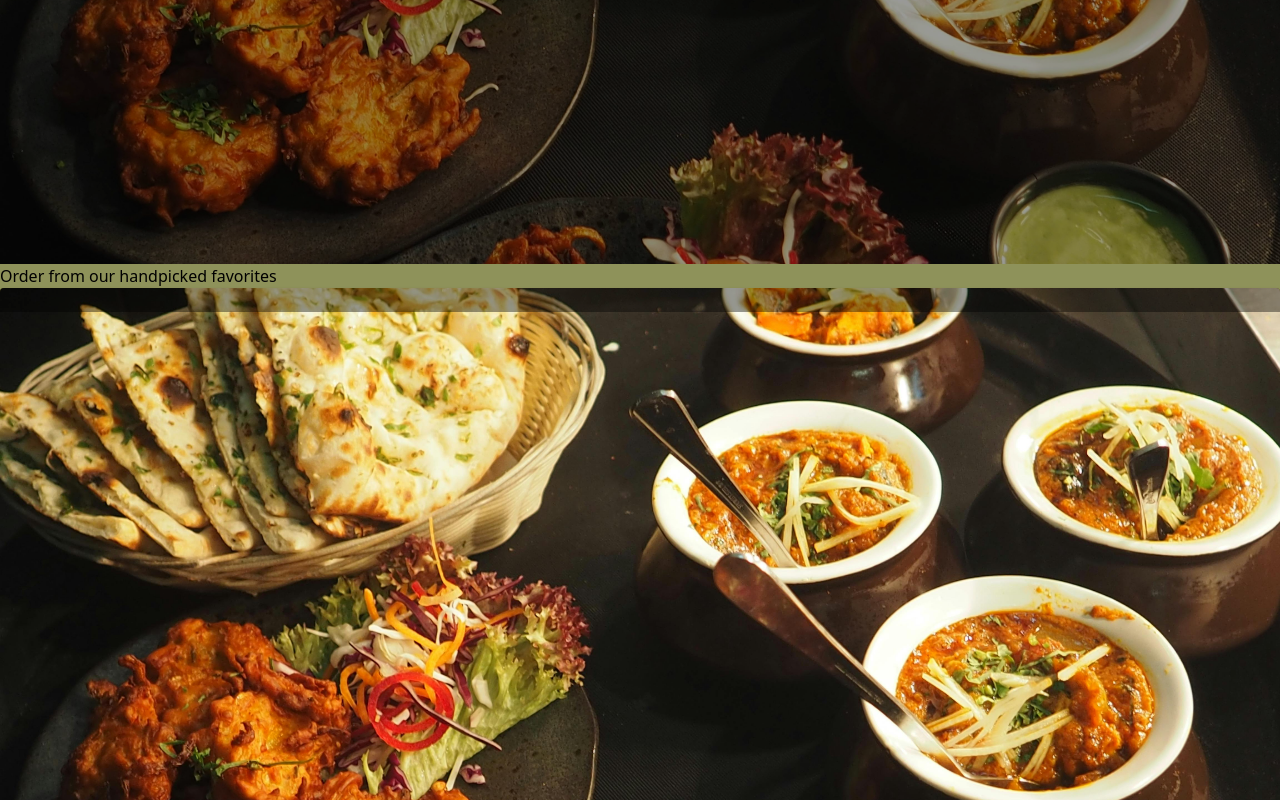
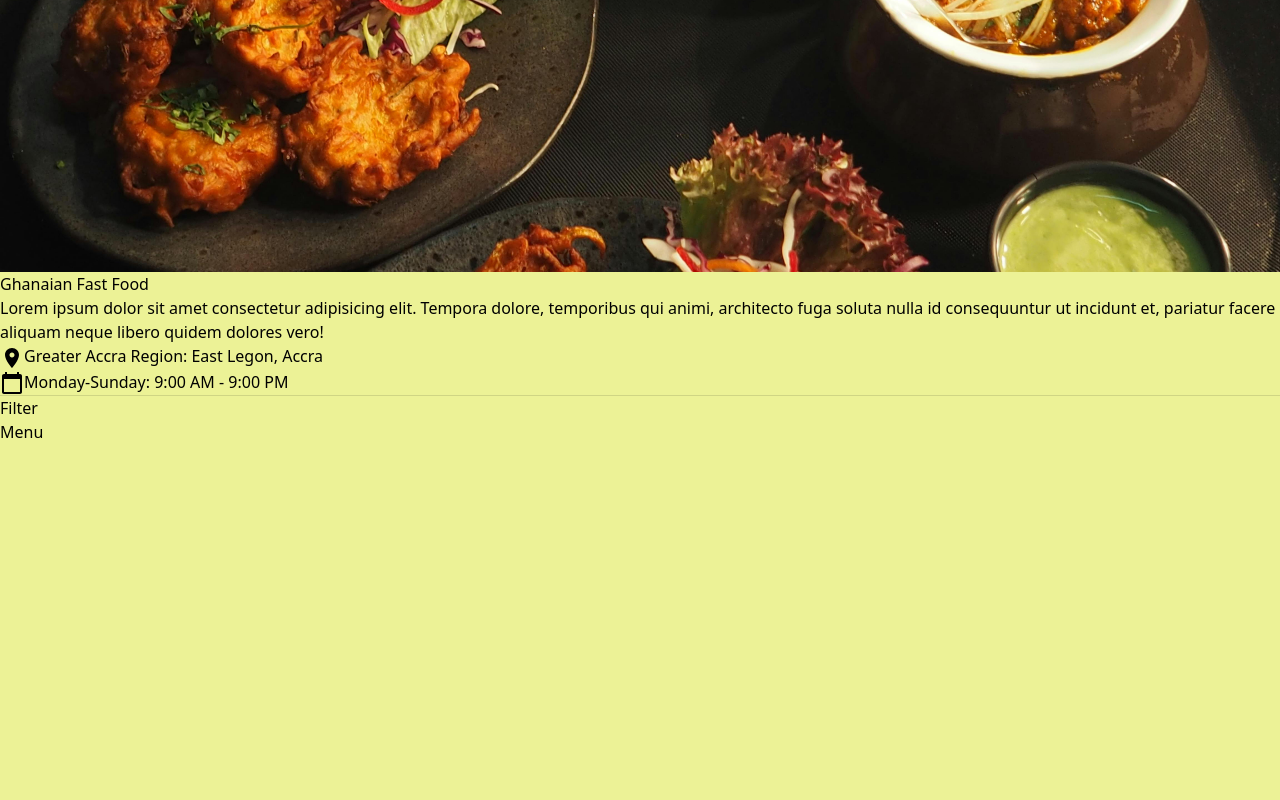
Before and after one commit to Dziekhey/restaurant, a React (Vite) app in the folder frontend/: page / in a window 1280 px wide. Shown: the part 592-1392 px from the top of the page. After the commit the page ends 1036 px from the top, so only its background shows below. Built offline with nearby package versions, Linux system fonts and the light colour scheme.

Commit message:
Home page partially done

```diff
--- a/frontend/src/App.css
+++ b/frontend/src/App.css
@@ -3,6 +3,9 @@
 @tailwind utilities;
 
 
+/* .MuiIconButton-root{
+    color: white;
+} */
 
 body {
     background: #ecf296;
--- a/frontend/src/App.jsx
+++ b/frontend/src/App.jsx
@@ -2,12 +2,15 @@ import React from 'react';
 import './App.css'
 import Navbar from './components/Navbar';
 import HomePage from './pages/HomePage';
+import RestaurantPage from './pages/RestaurantPage';
+
 
 const App = () => {
   return (
     <>
    <Navbar />
-   <HomePage />
+   {/* <HomePage /> */}
+   <RestaurantPage />
     </>
   )
 }
--- a/frontend/src/components/RestaurantCard.jsx
+++ b/frontend/src/components/RestaurantCard.jsx
@@ -27,20 +27,18 @@ const RestaurantCard = () => {
           </div>
           <div className="p-4 textPart lg:flex w-full justify-between">
             <div className="space-y-1">
-            <div className="flex justify-between">
-              <p className="font-semibold pt-2 text-lg">Indian Fast Food</p>
-              <IconButton>
-                    {true?<FavoriteIcon />:<FavoriteBorderIcon />}
-                  </IconButton>
-                  </div>
+              <div className="flex  justify-between">
+                <p className="font-semibold pt-2 text-white text-lg">
+                  Ghanaian Fast Food
+                </p>
+                <IconButton className="text-white">
+                  {true ? <FavoriteIcon /> : <FavoriteBorderIcon />}
+                </IconButton>
+              </div>
               <p className="text-white text-sm">
                 Craving it all? Dive into our global fla...
               </p>
-              <div>
-
-
-
-              </div>
+              <div></div>
             </div>
           </div>
         </Card>
--- a/frontend/src/data/Constants.jsx
+++ b/frontend/src/data/Constants.jsx
@@ -1,4 +1,6 @@
-const restaurants = [1,2,3,4,5]
+const restaurants = [1,2,3,4,5,6,7,8]
+
+const categories = ['Seafood', 'Barbecue and Grilling', 'Desserts and Sweets', 'Breakfast and Brunch', 'Street Food','Gourmet and Fine Dining']
 
 
 
--- a/frontend/src/pages/HomePage.jsx
+++ b/frontend/src/pages/HomePage.jsx
@@ -10,11 +10,11 @@ const HomePage = () => {
         <div>
           <Hero />
         </div>
-        <div>
-          <h1 className="text-2xl font-semibold text-white py-3">
+        <div className="px-16 lg:px-26 py-8">
+          <h1 className="text-2xl font-semibold text-white pb-5">
             Order from our handpicked favorites
           </h1>
-          <div>
+          <div className="flex flex-wrap items-center justify-around gap-5">
             {
                 restaurants.map((restaurant) => <RestaurantCard />)
             }
--- /dev/null
+++ b/frontend/src/pages/RestaurantPage.jsx
@@ -0,0 +1,49 @@
+import React from "react";
+import sample from "../assets/hero.jpg";
+import LocationOnIcon from "@mui/icons-material/LocationOn";
+import CalendarTodayIcon from "@mui/icons-material/CalendarToday";
+import { Divider } from "@mui/material";
+
+const RestaurantPage = () => {
+  return (
+    <>
+      <div>
+        <section>
+          <img src={sample} className="w-full h-[60vh] object-cover" />
+          <div className="pt-3 pb-5 px-5 lg:px-20">
+            <h1 className="text-4xl font-semibold text-[#3c2a0c]">
+              Ghanaian Fast Food
+            </h1>
+            <p className="mt-1 text-[#674e1c]">
+              Lorem ipsum dolor sit amet consectetur adipisicing elit. Tempora
+              dolore, temporibus qui animi, architecto fuga soluta nulla id
+              consequuntur ut incidunt et, pariatur facere aliquam neque libero
+              quidem dolores vero!
+            </p>
+            <div className="space-y-3 mt-3">
+              <p className="text-[#674e1c] flex items-center gap-3">
+                <LocationOnIcon />
+                <span className="text-[#674e1c]">
+                  Greater Accra Region: East Legon, Accra
+                </span>
+              </p>
+              <p className="text-[#674e1c] flex items-center gap-3">
+                <CalendarTodayIcon />
+                <span className="">Monday-Sunday: 9:00 AM - 9:00 PM</span>
+              </p>
+            </div>
+          </div>
+        </section>
+        <Divider />
+        <div className="px-5 lg:px-20">
+          <section className="pt-[2rem] lg:flex relative">
+            <div className="space-y-10 lg:w-[20%] filter">Filter</div>
+            <div className="space-y-5 lg:w-[80%] lg:pl-10 ">Menu</div>
+          </section>
+        </div>
+      </div>
+    </>
+  );
+};
+
+export default RestaurantPage;
```
